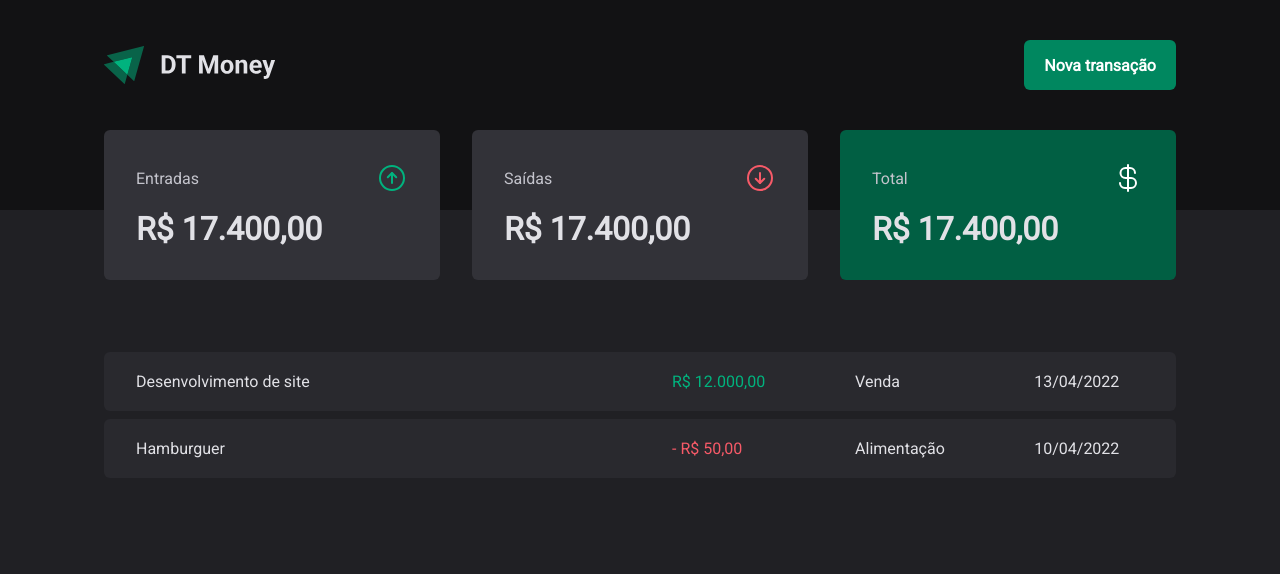
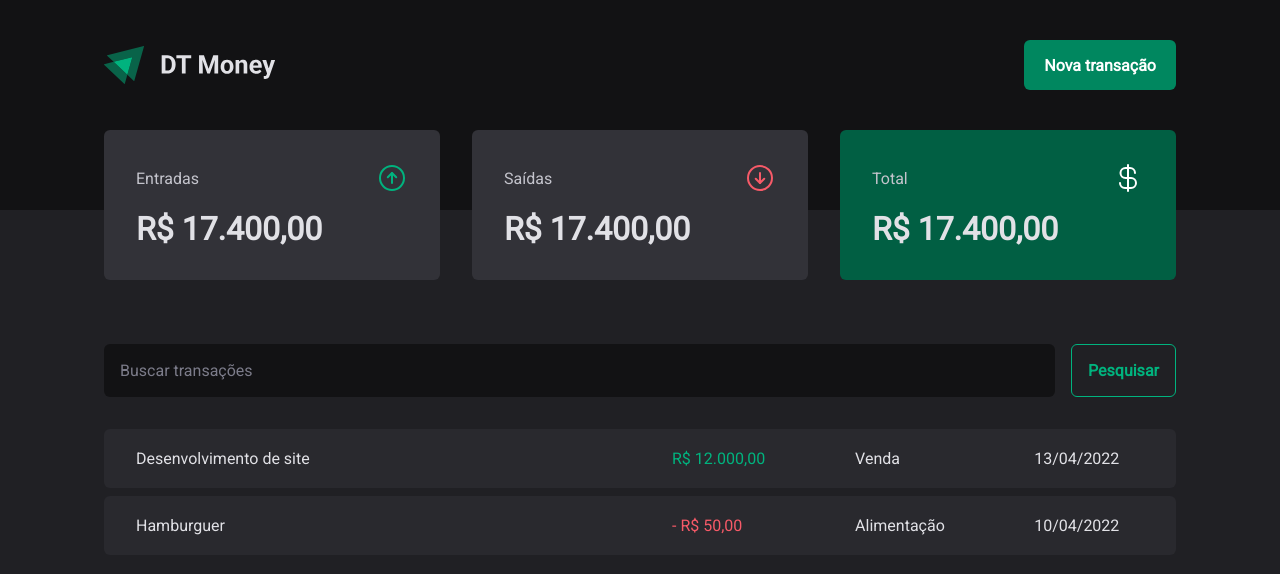
Before and after one commit to IkaroFeitosa/dt-money, a React (Vite) app: page / in a window 1280 px wide. Shown: the top 574 px of the page. Built offline with nearby package versions, Linux system fonts and the light colour scheme.

Commit message:
feat: searchForm

```diff
--- /dev/null
+++ b/src/pages/Transactions/components/SearchForm/index.tsx
@@ -0,0 +1,10 @@
+import { SearchFormContainer } from "./styles";
+
+export function SearchForm(){
+    return(
+        <SearchFormContainer>
+            <input type="text" placeholder="Buscar transações"/>
+            <button>Pesquisar</button>
+        </SearchFormContainer>
+    )
+}
--- /dev/null
+++ b/src/pages/Transactions/components/SearchForm/styles.ts
@@ -0,0 +1,42 @@
+import styled from "styled-components";
+
+export const SearchFormContainer = styled.form`
+  display: flex;
+  gap: 1rem;
+  input {
+    flex: 1;
+    border-radius: 6px;
+    border: 0;
+    background: ${(props) => props.theme["gray-900"]};
+    color: ${(props) => props.theme["gray-300"]};
+    padding: 1rem;
+
+    &::placeholder {
+      color: ${(props) => props.theme["gray-500"]};
+    }
+  }
+  button {
+    display: flex;
+    align-items: center;
+    gap: 0.75rem;
+
+    border: 0;
+    padding: 1rem;
+    background: transparent;
+    border: 1px solid ${(props) => props.theme["green-300"]};
+    color: ${(props) => props.theme["green-300"]};
+    font-weight: bold;
+    border-radius: 6px;
+    cursor: pointer;
+    &:disabled {
+      opacity: 0.6;
+      cursor: not-allowed;
+    }
+    &:not(:disabled):hover {
+      background: ${(props) => props.theme["green-500"]};
+      border-color: ${(props) => props.theme["green-500"]};
+      color: ${(props) => props.theme.white};
+      transition: background-color 0.2s, color 0.2s, border-color 0.2s;
+    }
+  }
+`;
--- a/src/pages/Transactions/index.tsx
+++ b/src/pages/Transactions/index.tsx
@@ -1,5 +1,6 @@
 import { Header } from "../../components/Header";
 import { Summary } from "../../components/Header/Summary";
+import { SearchForm } from "./components/SearchForm";
 import { PriceHighlight, TransactionsContainer, TransactionsTable } from "./styles";
 
 export function Transactions() {
@@ -8,6 +9,7 @@ export function Transactions() {
       <Header />
       <Summary />
       <TransactionsContainer>
+        <SearchForm/>
         <TransactionsTable>
           <tbody>
             <tr>
```
